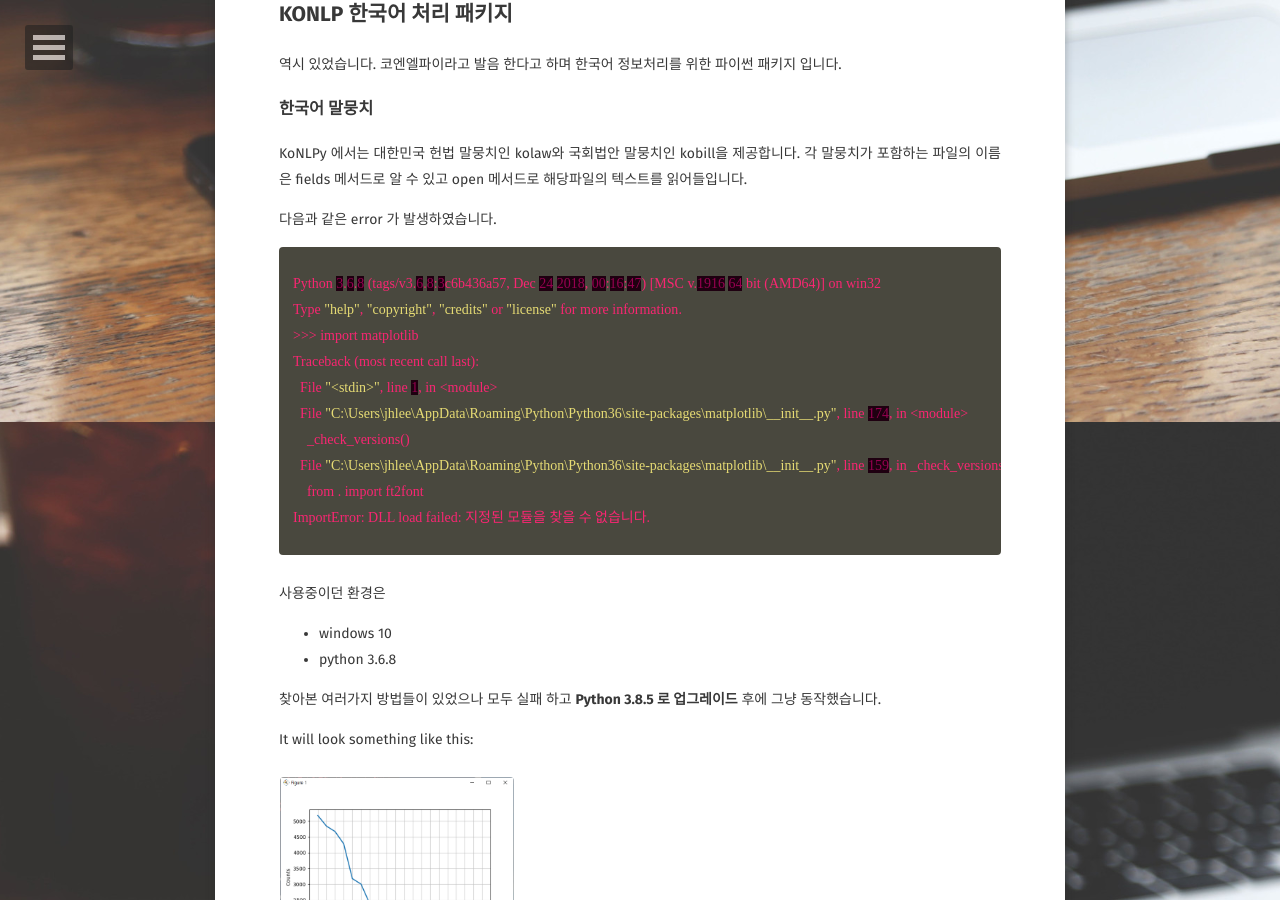
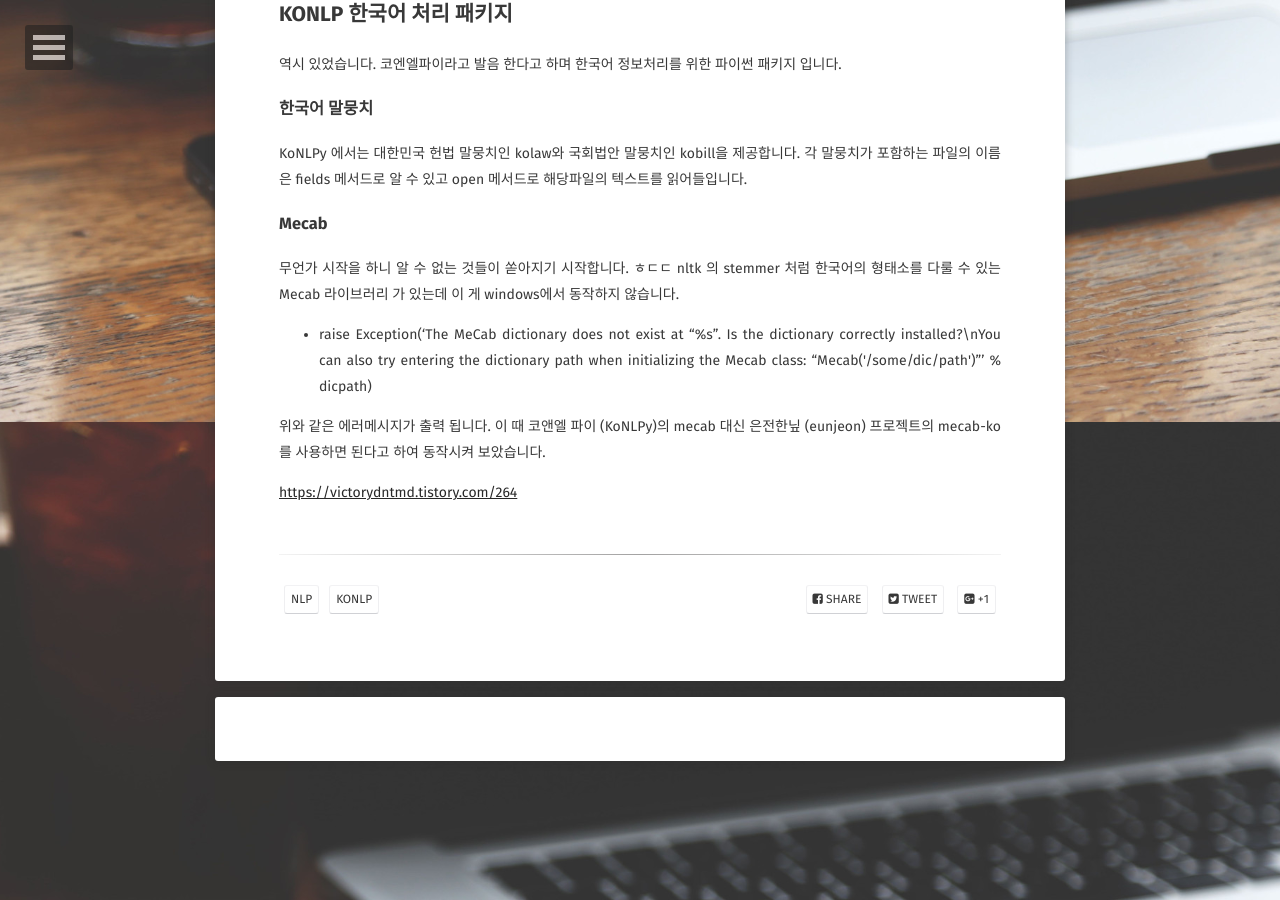
Before and after one commit to likewind7/likewind7.github.io, a Jekyll site: the page built from _posts/2020-08-20-KoNLPy-test.md, in a window 1280 px wide and 900 px high, scrolled down 478 px. Built offline with Jekyll 4.4.1, drawn with Linux system fonts in a browser that asks for light colours; some web fonts are replaced; comment, search, counter and statistics services are not loaded; some of the changed text lies outside the part shown.

Commit message:
add new post konlpy

```diff
--- a/_posts/2020-08-20-KoNLPy-test.md
+++ b/_posts/2020-08-20-KoNLPy-test.md
@@ -25,71 +25,16 @@
 ### 한국어 말뭉치
 KoNLPy 에서는 대한민국 헌법 말뭉치인 kolaw와 국회법안 말뭉치인 kobill을 제공합니다. 각 말뭉치가 포함하는 파일의 이름은 fields 메서드로 알 수 있고 open 메서드로 해당파일의 텍스트를 읽어들입니다.
 
-다음과 같은 error 가 발생하였습니다.
-
-{% highlight css %}
-Python 3.6.8 (tags/v3.6.8:3c6b436a57, Dec 24 2018, 00:16:47) [MSC v.1916 64 bit (AMD64)] on win32
-Type "help", "copyright", "credits" or "license" for more information.
->>> import matplotlib
-Traceback (most recent call last):
-  File "<stdin>", line 1, in <module>
-  File "C:\Users\jhlee\AppData\Roaming\Python\Python36\site-packages\matplotlib\__init__.py", line 174, in <module>
-    _check_versions()
-  File "C:\Users\jhlee\AppData\Roaming\Python\Python36\site-packages\matplotlib\__init__.py", line 159, in _check_versions
-    from . import ft2font
-ImportError: DLL load failed: 지정된 모듈을 찾을 수 없습니다.
-{% endhighlight %}
-
-사용중이던 환경은
-- windows 10
-- python 3.6.8
-
-찾아본 여러가지 방법들이 있었으나 모두 실패 하고 **Python 3.8.5 로 업그레이드** 후에 그냥 동작했습니다.
-
-It will look something like this:
-
-{% capture images %}
-	https://likewind7.github.io/image/matplotlib.png
-{% endcapture %}
-{% include gallery images=images caption="matplotlib text test" cols=3 %}
 
 
+### Mecab
+무언가 시작을 하니 알 수 없는 것들이 쏟아지기 시작합니다. ㅎㄷㄷ
+nltk 의 stemmer 처럼 한국어의 형태소를 다룰 수 있는 Mecab 라이브러리 가 있는데
+이 게 windows에서 동작하지 않습니다.
+
+- raise Exception('The MeCab dictionary does not exist at "%s". Is the dictionary correctly installed?\nYou can also try entering the dictionary path when initializing the Mecab class: "Mecab(\'/some/dic/path\')"' % dicpath)
 
 
-## 워드클라우드
+위와 같은 에러메시지가 출력 됩니다. 이 때 코앤엘 파이 (KoNLPy)의 mecab 대신 은전한닢 (eunjeon) 프로젝트의 mecab-ko 를 사용하면 된다고 하여 동작시켜 보았습니다.
 
-wordcloud 라이브러리를 통해 사용 단어 빈도수에 따라 시각화가 가능합니다.
-{% highlight css %}
-import nltk
-emma_raw = nltk.corpus.gutenberg.raw("austen-emma.txt")
-from nltk.tokenize import RegexpTokenizer
-retokenize = RegexpTokenizer("[\w]+")
-from nltk.tag import pos_tag
-sentence = "Emma refused to permit us to obtain the refuse permit"
-
-from nltk.tokenize import word_tokenize
-tagged_list = pos_tag(word_tokenize(sentence))
-tagged_list
-from nltk import Text
-text = Text(retokenize.tokenize(emma_raw))
-from nltk import FreqDist
-stopwords = ["Mr.", "Mrs.", "Miss", "Mr", "Mrs", "Dear"]
-emma_tokens = pos_tag(retokenize.tokenize(emma_raw))
-names_list = [t[0] for t in emma_tokens if t[1] == "NNP" and t[0] not in stopwords]
-fd_names = FreqDist(names_list)
-
-from wordcloud import WordCloud
-wc = WordCloud(width=1000, height=600, background_color="white", random_state=0)
-#plt.imshow(wc.generate_from_frequencies(fd_names))
-#plt.axis("off")
-#plt.show()
-import matplotlib
-matplotlib.pyplot.imshow(wc.generate_from_frequencies(fd_names))
-matplotlib.pyplot.axis("off")
-matplotlib.pyplot.show()
-{% endhighlight %}
-
-{% capture images %}
-	https://likewind7.github.io/image/wordcloud.png
-{% endcapture %}
-{% include gallery images=images caption="word cloud test" cols=3 %}
+<https://victorydntmd.tistory.com/264>
```
Also changed, not shown: _posts/2020-08-18-NLP-ReferenceSite.md (+2 -0 lines).
